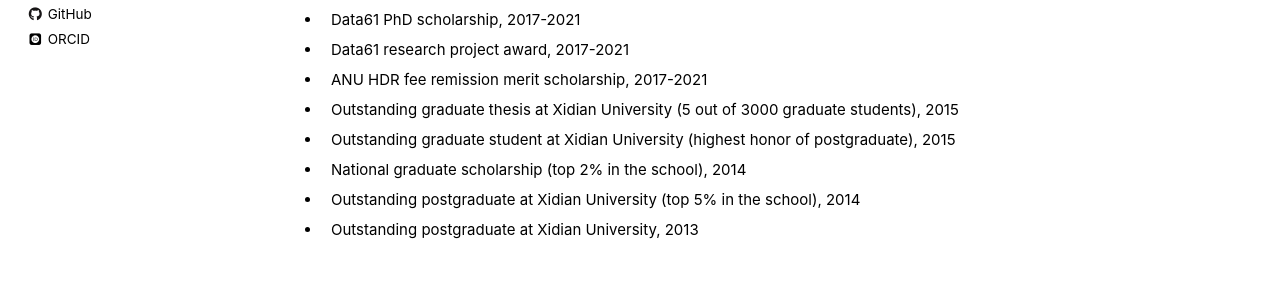
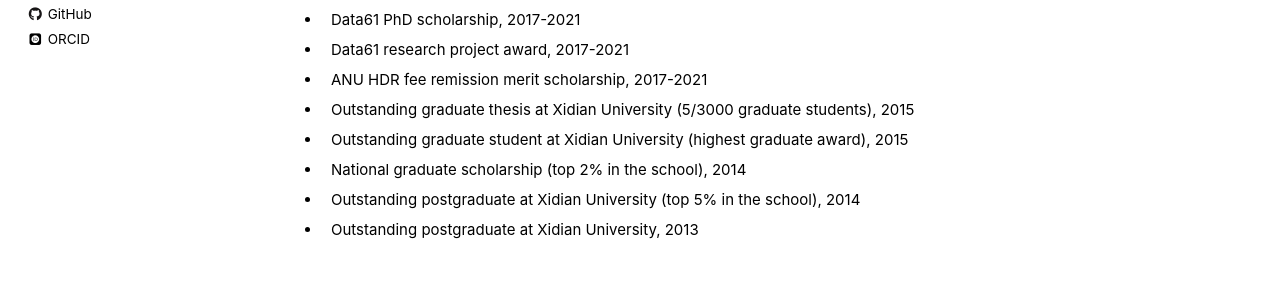
Before and after one commit to zwxu064/zwxu064.github.io, a Jekyll site: the page built from _pages/about.html, in a window 1280 px wide and 900 px high, scrolled down 3354 px. Shown: the part 296-586 px from the top of the window. Built offline with Jekyll 4.4.1, drawn with Linux system fonts in a browser that asks for light colours; some web fonts are replaced.

Commit message:
Update awards descriptions for clarity

```diff
--- a/_pages/about.html
+++ b/_pages/about.html
@@ -501,9 +501,9 @@ ul{li{padding-inline-start: 1ch;}}
 
     <li><div>ANU HDR fee remission merit scholarship, 2017-2021</div>
 
-    <li><div>Outstanding graduate thesis at Xidian University (5 out of 3000 graduate students), 2015</div>
+    <li><div>Outstanding graduate thesis at Xidian University (5/3000 graduate students), 2015</div>
 
-    <li><div>Outstanding graduate student at Xidian University (highest honor of postgraduate), 2015</div>
+    <li><div>Outstanding graduate student at Xidian University (highest graduate award), 2015</div>
 
     <li><div>National graduate scholarship (top 2% in the school), 2014</div>
 
```
